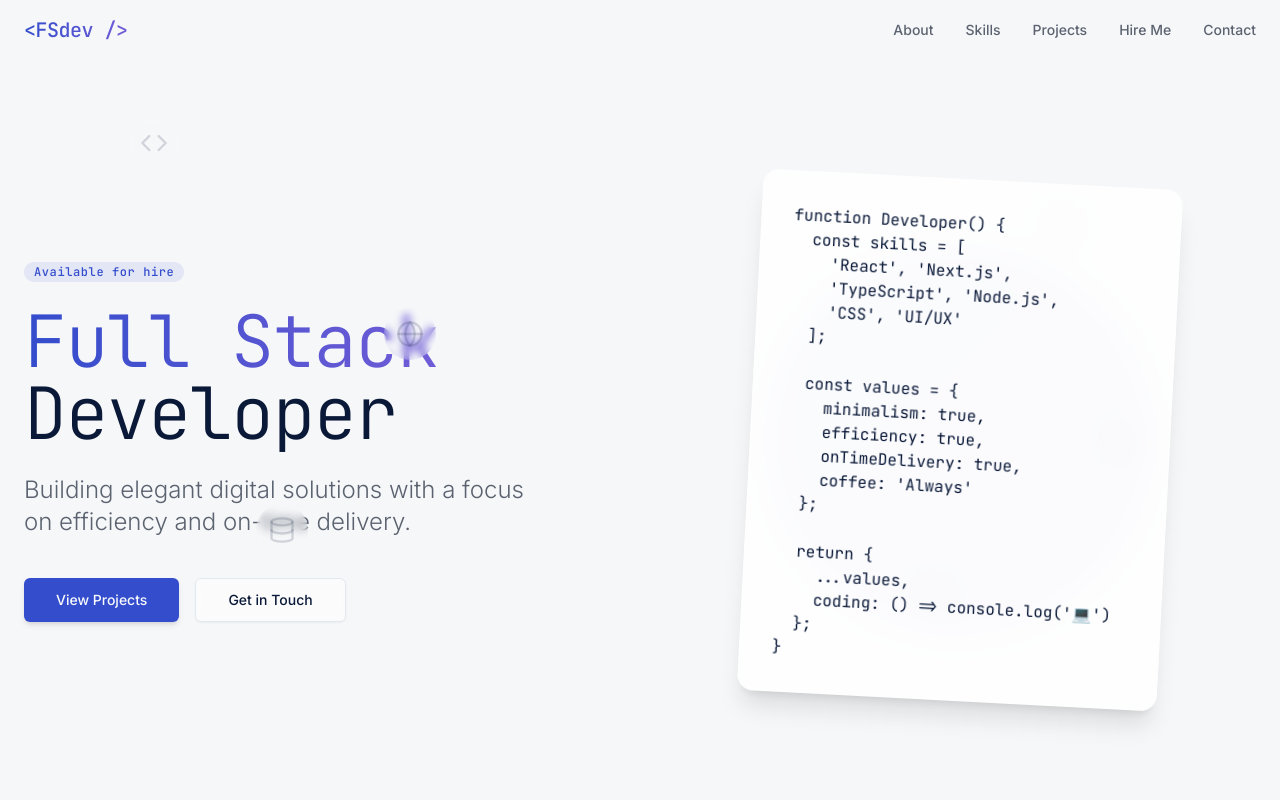
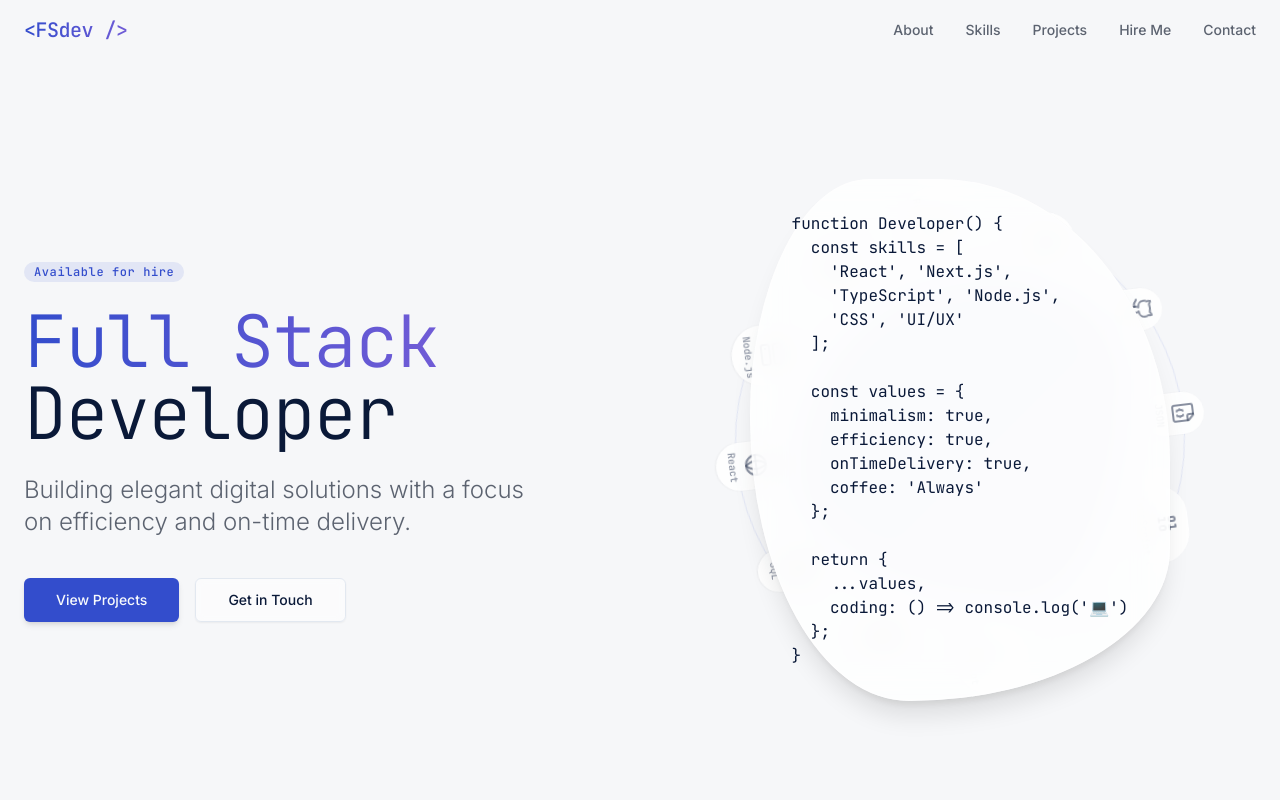
Before and after one commit to MAYANKpandey14/minimal-portfolio-pro, a React (Vite) app: page / in a window 1280 px wide. Shown: the top 800 px of the page. Built offline with nearby package versions, Linux system fonts and the light colour scheme.

Commit message:
Implement hero section changes
Implement revolving skill icons and blob shape for the developer card in the hero section.

```diff
--- a/src/components/Hero.tsx
+++ b/src/components/Hero.tsx
@@ -1,7 +1,7 @@
 
 import { useEffect, useState } from 'react';
 import { cn } from "@/lib/utils";
-import { Code, FileJson, Database, Globe, Server, Layout } from 'lucide-react';
+import { Code, FileJson, Database, Globe, Server, Layout, Monitor, Laptop, Figma, Github, Binary } from 'lucide-react';
 
 const Hero = () => {
   const [mounted, setMounted] = useState(false);
@@ -18,16 +18,6 @@ const Hero = () => {
         <div className="absolute top-3/4 left-1/2 w-32 h-32 rounded-full border border-accent/30"></div>
         <div className="absolute top-1/3 right-1/4 w-48 h-48 rounded-full border border-primary/20"></div>
         <div className="absolute inset-0 bg-[radial-gradient(circle_at_center,_var(--tw-gradient-stops))] from-accent/5 via-transparent to-transparent"></div>
-      </div>
-
-      {/* Floating tech icons */}
-      <div className="absolute inset-0 -z-5 overflow-hidden">
-        <TechIcon Icon={Code} className="top-[15%] left-[10%] animate-float" delay={0} />
-        <TechIcon Icon={FileJson} className="top-[25%] right-[15%] animate-float" delay={1} />
-        <TechIcon Icon={Database} className="bottom-[30%] left-[20%] animate-float" delay={2} />
-        <TechIcon Icon={Globe} className="top-[40%] left-[30%] animate-float" delay={3} />
-        <TechIcon Icon={Server} className="bottom-[20%] right-[25%] animate-float" delay={4} />
-        <TechIcon Icon={Layout} className="bottom-[40%] right-[10%] animate-float" delay={5} />
       </div>
 
       <div className="max-w-7xl mx-auto w-full">
@@ -64,10 +54,31 @@ const Hero = () => {
           </div>
 
           <div className={cn("relative h-[450px] md:h-[550px] flex items-center justify-center opacity-0 transition-opacity duration-1000 delay-300", mounted && "opacity-100")}>
+            {/* Revolving tech icons */}
             <div className="absolute inset-0 flex items-center justify-center">
-              <div className="w-80 h-80 sm:w-96 sm:h-96 rounded-full bg-gradient-to-br from-primary/10 to-accent/10 animate-pulse" style={{ animationDuration: '6s' }}></div>
+              <div className="w-[350px] h-[350px] md:w-[450px] md:h-[450px] rounded-full border border-primary/10 relative animate-spin-slow">
+                <RevolvingTechIcon Icon={Code} position={0} label="JavaScript" />
+                <RevolvingTechIcon Icon={Figma} position={30} label="UI/UX" />
+                <RevolvingTechIcon Icon={Database} position={60} label="SQL" />
+                <RevolvingTechIcon Icon={Globe} position={90} label="React" />
+                <RevolvingTechIcon Icon={Server} position={120} label="Node.js" />
+                <RevolvingTechIcon Icon={Layout} position={150} label="CSS" />
+                <RevolvingTechIcon Icon={Monitor} position={180} label="Responsive" />
+                <RevolvingTechIcon Icon={Laptop} position={210} label="Next.js" />
+                <RevolvingTechIcon Icon={Github} position={240} label="Git" />
+                <RevolvingTechIcon Icon={FileJson} position={270} label="JSON" />
+                <RevolvingTechIcon Icon={Binary} position={300} label="TypeScript" />
+                <RevolvingTechIcon Icon={Code} position={330} label="HTML" />
+              </div>
             </div>
-            <div className="relative z-10 glass-panel rounded-2xl p-8 rotate-3 shadow-xl border border-white/30 backdrop-blur-lg w-full max-w-[420px]">
+
+            {/* Blob shape gradient background */}
+            <div className="absolute inset-0 flex items-center justify-center pointer-events-none">
+              <div className="blob-shape w-[330px] h-[330px] bg-gradient-to-br from-primary/10 to-accent/10 animate-pulse filter blur-md" style={{ animationDuration: '8s' }}></div>
+            </div>
+
+            {/* Code card with blob shape */}
+            <div className="relative z-10 blob-card p-8 shadow-xl border border-white/30 backdrop-blur-lg w-full max-w-[420px]">
               <pre className="text-sm sm:text-base font-mono overflow-x-auto">
                 <code className="language-javascript">
 {`function Developer() {
@@ -99,19 +110,22 @@ const Hero = () => {
   );
 };
 
-// Tech icon component
-const TechIcon = ({ Icon, className, delay = 0 }: { Icon: any, className?: string, delay?: number }) => {
+// Revolving tech icon component
+const RevolvingTechIcon = ({ Icon, position, label }: { Icon: any, position: number, label: string }) => {
+  const angle = (position * Math.PI) / 180;
+  const x = 50 + 48 * Math.cos(angle);
+  const y = 50 + 48 * Math.sin(angle);
+
   return (
     <div
-      className={cn(
-        "absolute text-foreground/20 backdrop-blur-sm p-3 rounded-full",
-        className
-      )}
+      className="absolute flex flex-col items-center justify-center -translate-x-1/2 -translate-y-1/2 text-foreground/60 bg-white/80 shadow-sm backdrop-blur-sm p-2 rounded-full hover:scale-110 hover:text-primary transition-all border border-white/40"
       style={{
-        animationDelay: `${delay}s`,
+        left: `${x}%`,
+        top: `${y}%`,
       }}
     >
-      <Icon size={28} className="opacity-80" />
+      <Icon size={24} className="opacity-80" />
+      <span className="text-[10px] mt-1 font-mono font-medium opacity-80">{label}</span>
     </div>
   );
 };
--- a/src/index.css
+++ b/src/index.css
@@ -64,6 +64,31 @@
     @apply bg-white/80 backdrop-blur-md border border-white/30 shadow-lg;
   }
 
+  /* Blob shape for the card */
+  .blob-shape {
+    border-radius: 60% 40% 30% 70% / 60% 30% 70% 40%;
+    animation: blob-animation 8s ease-in-out infinite alternate;
+  }
+
+  .blob-card {
+    @apply bg-white/80 backdrop-blur-md;
+    border-radius: 60% 40% 30% 70% / 60% 30% 70% 40%;
+    animation: blob-animation 12s ease-in-out infinite alternate;
+    @apply flex items-center justify-center;
+  }
+
+  @keyframes blob-animation {
+    0% {
+      border-radius: 60% 40% 30% 70% / 60% 30% 70% 40%;
+    }
+    50% {
+      border-radius: 30% 60% 70% 40% / 50% 60% 30% 60%;
+    }
+    100% {
+      border-radius: 50% 60% 30% 70% / 40% 40% 70% 50%;
+    }
+  }
+
   .tech-card {
     @apply rounded-lg bg-white border border-border/50 shadow-sm hover:shadow-md transition-all;
     background-image: linear-gradient(to bottom right, rgba(255, 255, 255, 0.9), rgba(255, 255, 255, 0.97));
--- a/tailwind.config.ts
+++ b/tailwind.config.ts
@@ -115,6 +115,10 @@ export default {
 					'50%': {
 						transform: 'translateY(-15px)'
 					}
+				},
+				'spin-slow': {
+					from: { transform: 'rotate(0deg)' },
+					to: { transform: 'rotate(360deg)' }
 				}
 			},
 			animation: {
@@ -125,7 +129,8 @@ export default {
 				'slide-in-right': 'slide-in-right 0.3s ease-out',
 				'gradient-x': 'gradient-x 10s ease infinite',
 				'glow': 'glow 3s ease-in-out infinite',
-				'float': 'float 6s ease-in-out infinite'
+				'float': 'float 6s ease-in-out infinite',
+				'spin-slow': 'spin-slow 30s linear infinite'
 			},
 			fontFamily: {
 				sans: ['Inter', 'sans-serif'],
```
